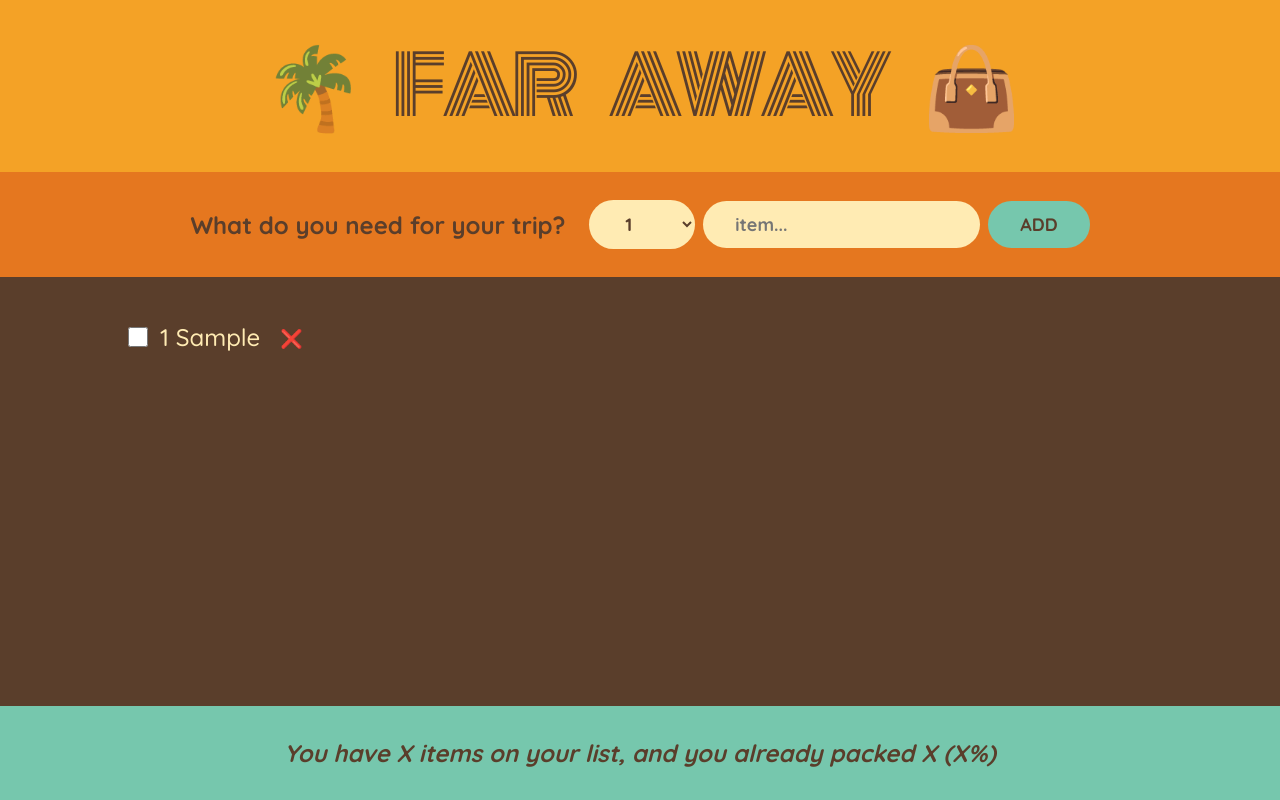
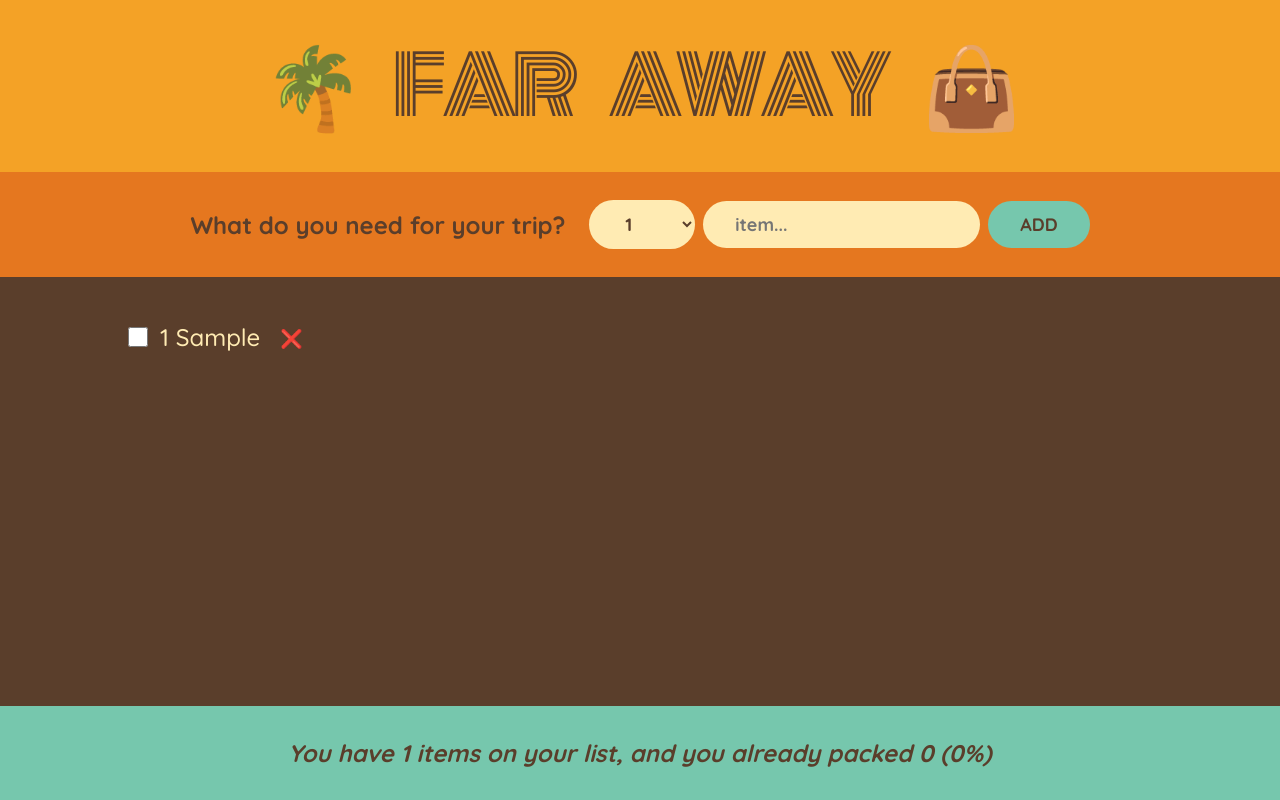
Before and after one commit to StenixDev/Codex, a React (Create React App) app: page / in a window 1280 px wide. Both pictures are taken after typing "Sample" into the empty fields and a click on the button "ADD". Built offline with nearby package versions, Linux system fonts and the light colour scheme.

Commit message:
calculating stats as derived state

```diff
--- a/src/App.js
+++ b/src/App.js
@@ -24,7 +24,7 @@ function App() {
   <Logo  />
   <Form onAddItems={handleAddItems} />
   <PackingList items={items} onDeleteItem={handleDeleteItem} onHandleToggleItem={handleToggleItem} />
-  <Stats  />
+  <Stats items={items} />
 
   </div>
 
@@ -94,10 +94,24 @@ function Item({item, onDeleteItem, onHandleToggleItem}){
   </li>
 }
 
-function Stats(){
+function Stats({items}){
+
+  if(!items.length) return <p className="stats"><em>Start adding some items to your packing list</em></p>
+
+
+  const numItems = items.length
+  const numPacked = items.filter(item => item.packed).length
+  const percentage = Math.round(numPacked / numItems * 100)
+
+
   return <footer className="stats">
     <em>
-    You have X items  on your list, and you already packed X (X%)
+      {percentage === 100 ?
+      'You got everything ready!'
+      :
+        `You have ${numItems} items  on your list, and you already packed ${numPacked} (${percentage}%)`
+      }
+
     </em>
   </footer>
 }
```
